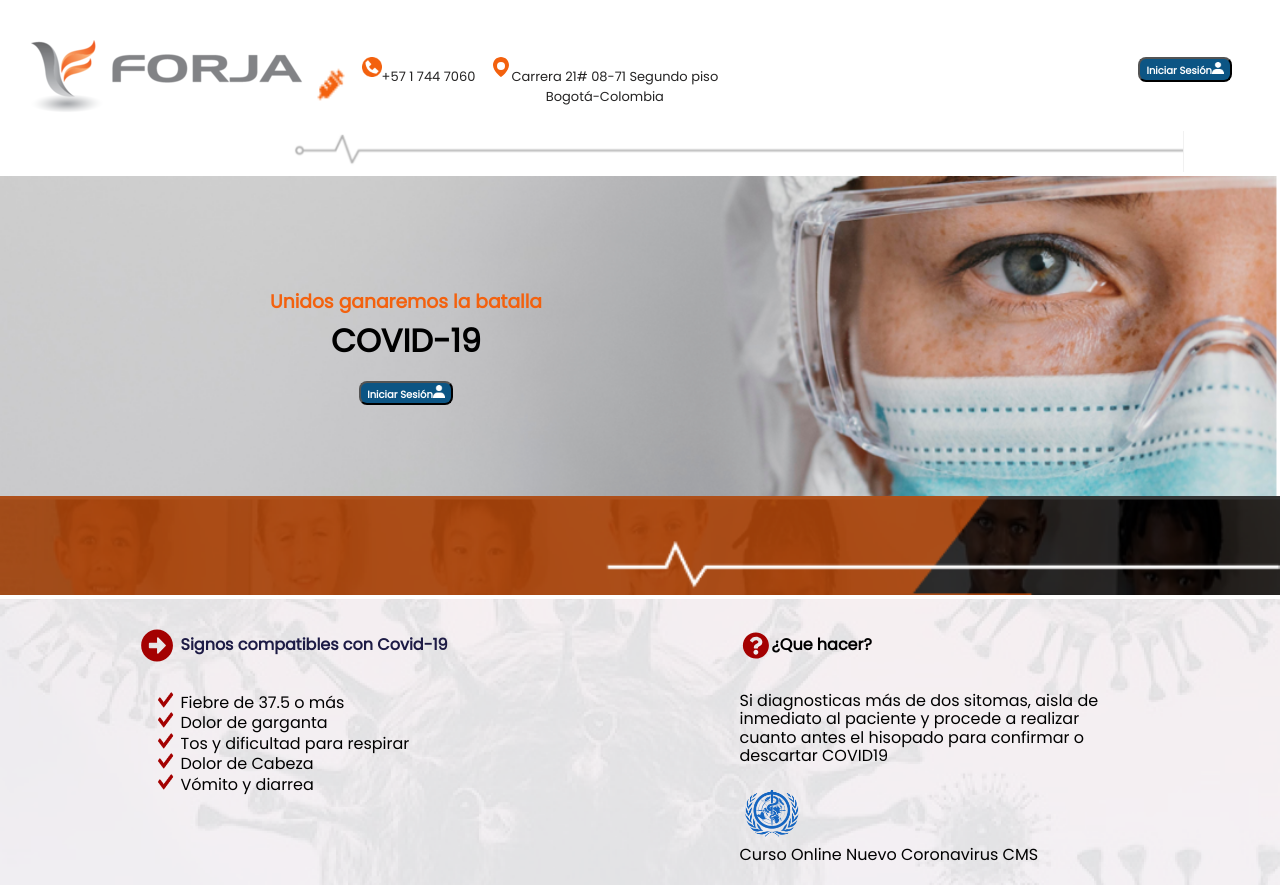
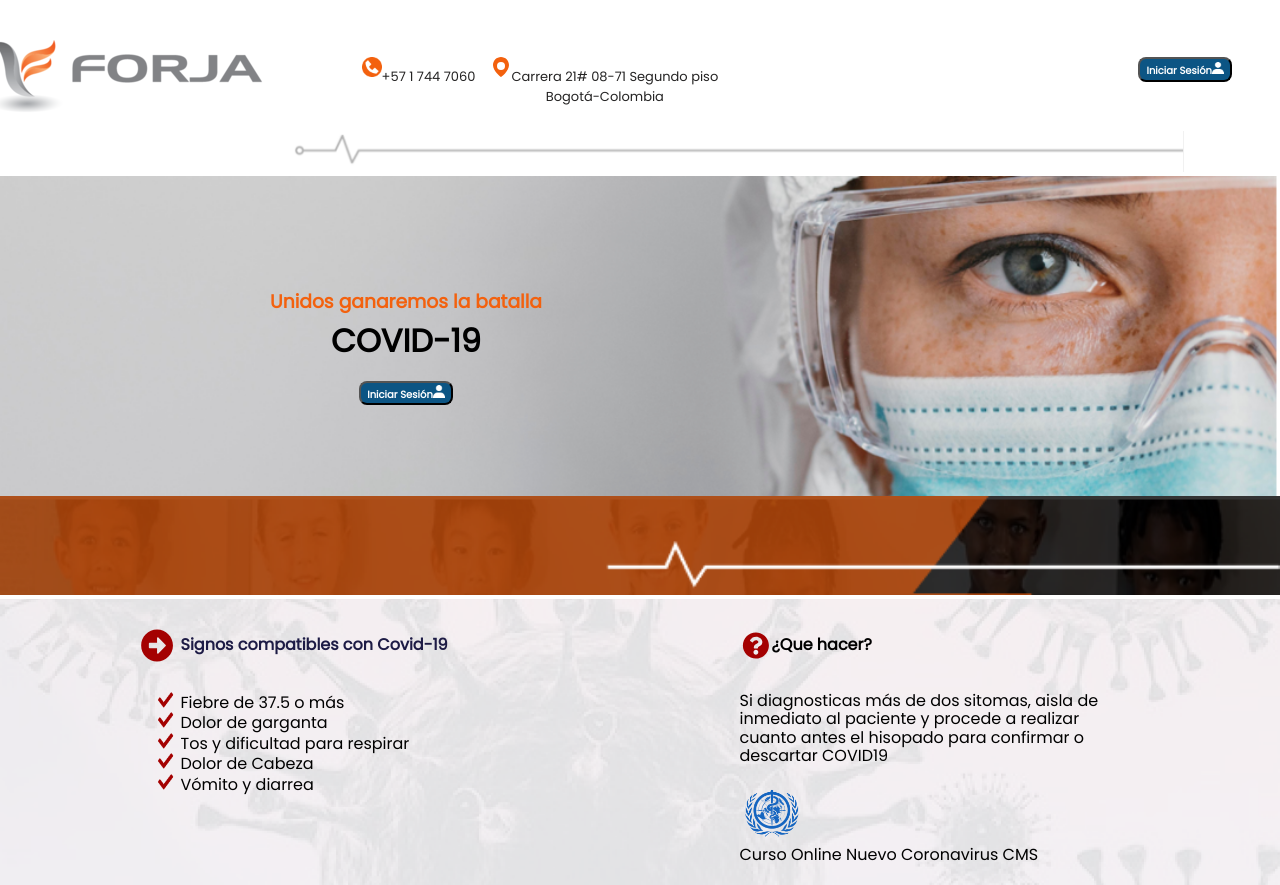
Before and after one commit to Dirolita/forjaempresas, a plain HTML site: page index.html in a window 1280 px wide. Shown: the top 885 px of the page. Drawn offline with Linux system fonts and the light colour scheme.

Commit message:
modificacion de jeringa

```diff
--- a/css/estilos.css
+++ b/css/estilos.css
@@ -35,8 +35,10 @@ body{
     margin-left: 1rem;
     border-radius: 15px;
 }
+
 .imgforja{
 position: relative;
+left: -40px;
 animation-name: example;
 margin: 0 auto;
   animation-duration: 2s;
--- a/index.html
+++ b/index.html
@@ -13,7 +13,7 @@
 <header id="principalh">
     <div id="header1">
         <img class="imgforja" src="img/logoforja.png" class="logo">
-        <img src="img/injection.png" class="img2">
+
     </div>
 
     <div id="header2">
```
